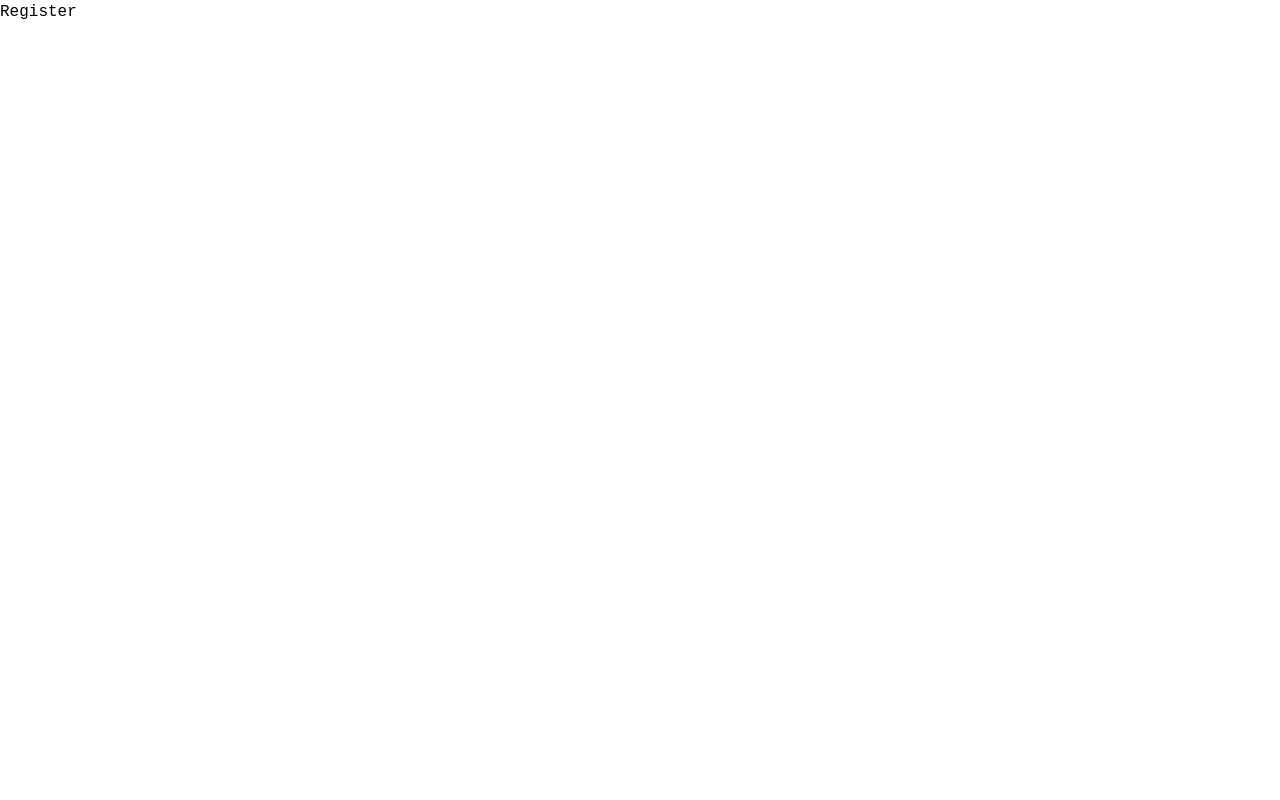
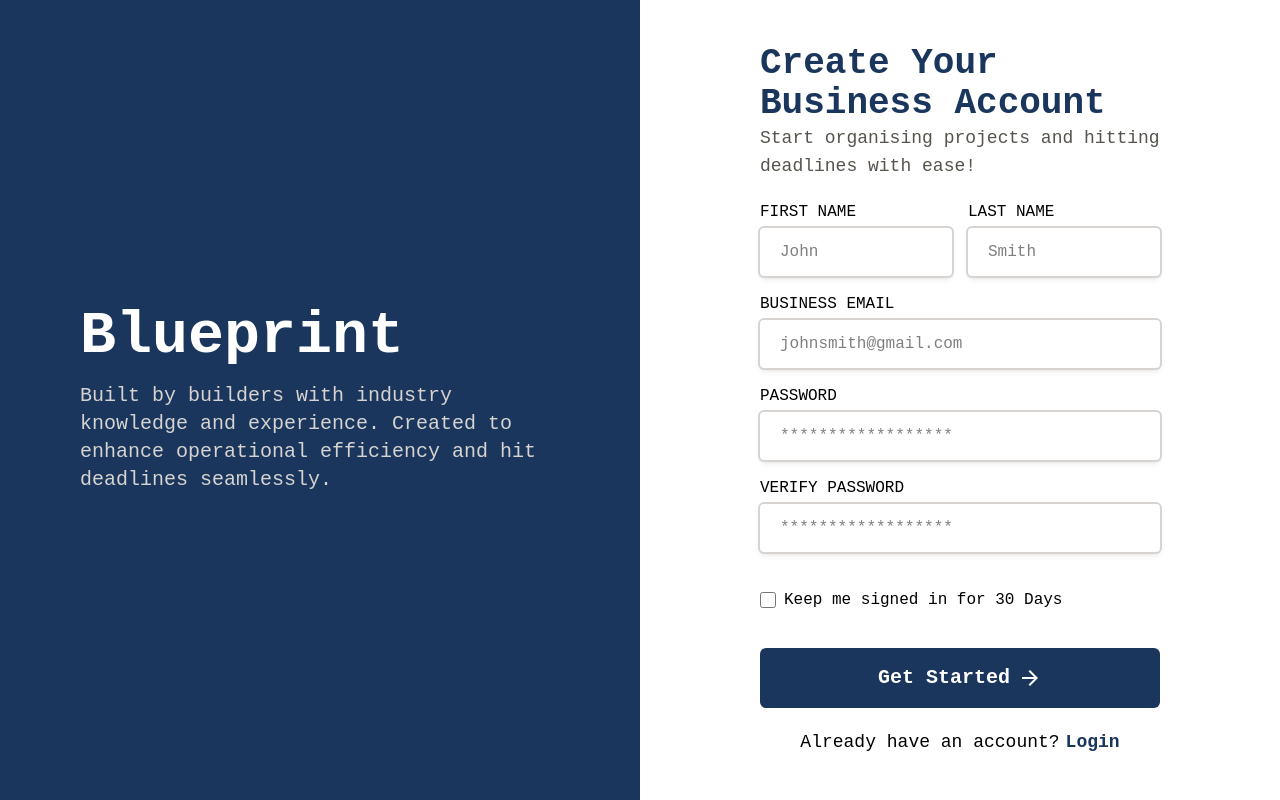
Before and after one commit to BronsonChaker/blueprint-web, a React (Vite) app: page /register in a window 1280 px wide. Built offline with nearby package versions, Linux system fonts and the light colour scheme.

Commit message:
Created Navbar UI interactivity and funcitonality to still be added, added additional required pages and routes setup to these pages

```diff
--- /dev/null
+++ b/src/components/Navbar.jsx
@@ -0,0 +1,28 @@
+import { Link } from "react-router";
+
+export default function Navbar() {
+  return (
+    <nav className="h-16 w-full py-5 px-20 flex flex-row items-center border-b border-stone-300 shadow-sm">
+      {/* Logo */}
+      <div className="w-1/4 justify-center">
+        <Link to="">
+          <span className="font-bold text-2xl text-primary">Blueprint</span>
+        </Link>
+      </div>
+
+      {/* Links */}
+
+      <div className="w-2/4 flex justify-between">
+        <Link to="/dashboard">Dashboard</Link>
+        <Link to="/jobs">Jobs</Link>
+        <Link to="/inspections">Inspections</Link>
+        <Link to="/reports">Reports</Link>
+        <Link to="/vendors">Vendors</Link>
+      </div>
+
+      {/* Profile */}
+
+      <div className="w-1/4 flex justify-between"></div>
+    </nav>
+  );
+}
--- a/src/main.jsx
+++ b/src/main.jsx
@@ -7,6 +7,10 @@ import Dashboard from "./pages/Dashboard.jsx";
 import Register from "./pages/Register.jsx";
 import Login from "./pages/Login.jsx";
 import ForgotPassword from "./pages/ForgotPassword.jsx";
+import Jobs from "./pages/Jobs.jsx";
+import Inpsections from "./pages/Inspections.jsx";
+import Reports from "./pages/Reports.jsx";
+import Vendors from "./pages/Vendors.jsx";
 
 createRoot(document.getElementById("root")).render(
   <StrictMode>
@@ -17,6 +21,10 @@ createRoot(document.getElementById("root")).render(
         <Route path="/register" element={<Register />} />
         <Route path="/login" element={<Login />} />
         <Route path="/forgotpassword" element={<ForgotPassword />} />
+        <Route path="/jobs" element={<Jobs />} />
+        <Route path="/inspections" element={<Inpsections />} />
+        <Route path="/reports" element={<Reports />} />
+        <Route path="/vendors" element={<Vendors />} />
       </Routes>
     </BrowserRouter>
   </StrictMode>,
--- a/src/pages/Dashboard.jsx
+++ b/src/pages/Dashboard.jsx
@@ -1,7 +1,9 @@
+import Navbar from "../components/Navbar";
+
 export default function Dashboard() {
   return (
     <>
-      <h1>Dashboard</h1>
+      <Navbar />
     </>
   );
 }
--- /dev/null
+++ b/src/pages/Inspections.jsx
@@ -0,0 +1,7 @@
+export default function Inpsections() {
+  return (
+    <>
+      <div>Inspections</div>
+    </>
+  );
+}
--- /dev/null
+++ b/src/pages/Jobs.jsx
@@ -0,0 +1,7 @@
+export default function Jobs() {
+  return (
+    <>
+      <div>Jobs</div>
+    </>
+  );
+}
--- a/src/pages/Register.jsx
+++ b/src/pages/Register.jsx
@@ -1,7 +1,126 @@
+import { Link } from "react-router";
+
 export default function Register() {
   return (
-    <>
-      <h1>Register</h1>
-    </>
+    <div className="flex w-screen h-screen">
+      <title>Register</title>
+      {/*  */}
+      <div className="w-1/2 bg-primary flex justify-center flex-col px-20">
+        <h3 className="text-white text-6xl font-semibold">Blueprint</h3>
+        <p className="mt-4 text-stone-300 text-xl">
+          Built by builders with industry knowledge and experience. Created to
+          enhance operational efficiency and hit deadlines seamlessly.
+        </p>
+      </div>
+
+      {/* Register Form */}
+      <div className="w-1/2 flex flex-col justify-center items-center p-30">
+        <div className="w-full">
+          <h1 className="text-primary text-4xl font-bold">
+            Create Your Business Account
+          </h1>
+          <p className="text-stone-600 text-lg">
+            Start organising projects and hitting deadlines with ease!
+          </p>
+        </div>
+
+        <form action="" className="w-full flex flex-col mt-5 gap-4">
+          {/* Account Owner Input */}
+          <div className="w-full flex flex-row gap-4">
+            <div className="w-1/2 flex flex-col">
+              <label htmlFor="" className="font-medium">
+                FIRST NAME
+              </label>
+              <input
+                type="text"
+                className="rounded-sm outline-2 outline-stone-300 focus:outline-primary px-5 py-3 mt-1 shadow-md w-full"
+                placeholder="John"
+              />
+            </div>
+
+            <div className="w-1/2 flex flex-col">
+              <label htmlFor="" className="font-medium">
+                LAST NAME
+              </label>
+              <input
+                type="text"
+                className="rounded-sm outline-2 outline-stone-300 focus:outline-primary px-5 py-3 mt-1 shadow-md w-full"
+                placeholder="Smith"
+              />
+            </div>
+          </div>
+
+          {/* Email Input */}
+
+          <div className="w-full flex flex-col">
+            <label htmlFor="" className="font-medium">
+              BUSINESS EMAIL
+            </label>
+            <input
+              type="email"
+              className="rounded-sm outline-2 outline-stone-300 focus:outline-primary active: px-5 py-3 mt-1 shadow-md w-full"
+              placeholder="johnsmith@gmail.com"
+            />
+          </div>
+
+          {/* Password Input */}
+
+          <div className="w-full flex flex-col">
+            <div className="w-full flex justify-between">
+              <label htmlFor="" className="font-medium">
+                PASSWORD
+              </label>
+            </div>
+
+            <input
+              type="password"
+              className="flex rounded-sm outline-2 outline-stone-300 focus:outline-primary px-5 py-3 mt-1 shadow-md"
+              placeholder="******************"
+            />
+          </div>
+
+          {/* Verify Password */}
+          <div className="w-full flex flex-col">
+            <div className="w-full flex justify-between">
+              <label htmlFor="" className="font-medium">
+                VERIFY PASSWORD
+              </label>
+            </div>
+
+            <input
+              type="password"
+              className="flex rounded-sm outline-2 outline-stone-300 focus:outline-primary px-5 py-3 mt-1 shadow-md"
+              placeholder="******************"
+            />
+          </div>
+
+          <div className="flex flex-row items-center gap-2 mt-5">
+            <input
+              type="checkbox"
+              className="accent-primary h-4 w-4 cursor-pointer"
+            />
+            <p>Keep me signed in for 30 Days</p>
+          </div>
+
+          <button
+            type="submit"
+            className="flex justify-center items-center bg-primary w-full py-4 rounded-md text-white cursor-pointer mt-5 gap-2 font-semibold text-xl"
+          >
+            Get Started{" "}
+            <span class="material-symbols-outlined">arrow_forward</span>
+          </button>
+        </form>
+
+        <div className="w-full flex flex-row gap-1.5 items-center justify-center text-lg mt-5">
+          <p>Already have an account?</p>
+          <Link
+            to="/login"
+            className="text-primary font-bold hover:opacity-70 hover:duration-300"
+          >
+            Login
+          </Link>
+        </div>
+      </div>
+    </div>
   );
 }
--- /dev/null
+++ b/src/pages/Reports.jsx
@@ -0,0 +1,7 @@
+export default function Reports() {
+  return (
+    <>
+      <div>Reports</div>
+    </>
+  );
+}
--- /dev/null
+++ b/src/pages/Vendors.jsx
@@ -0,0 +1,7 @@
+export default function Vendors() {
+  return (
+    <>
+      <div>Vendors</div>
+    </>
+  );
+}
```
